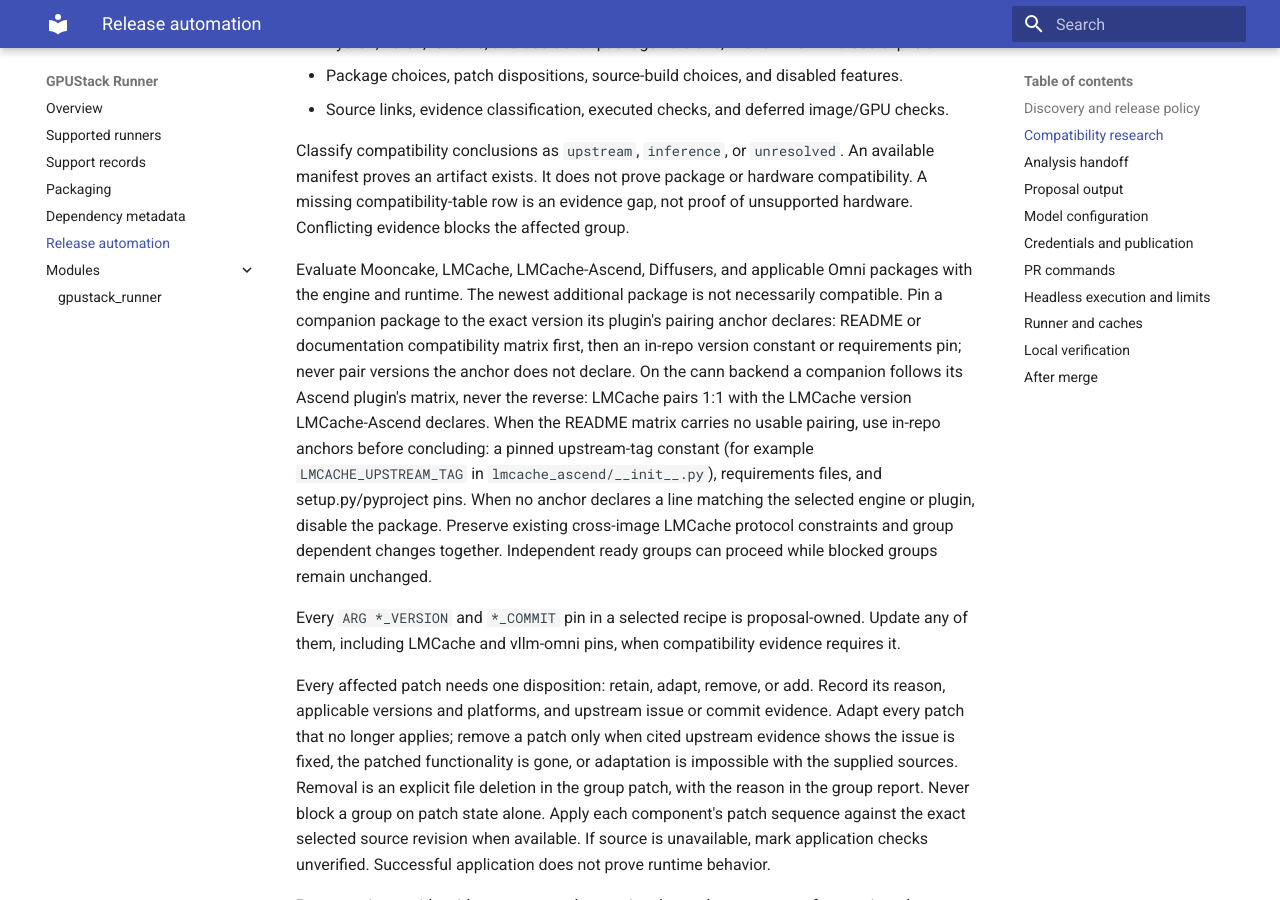
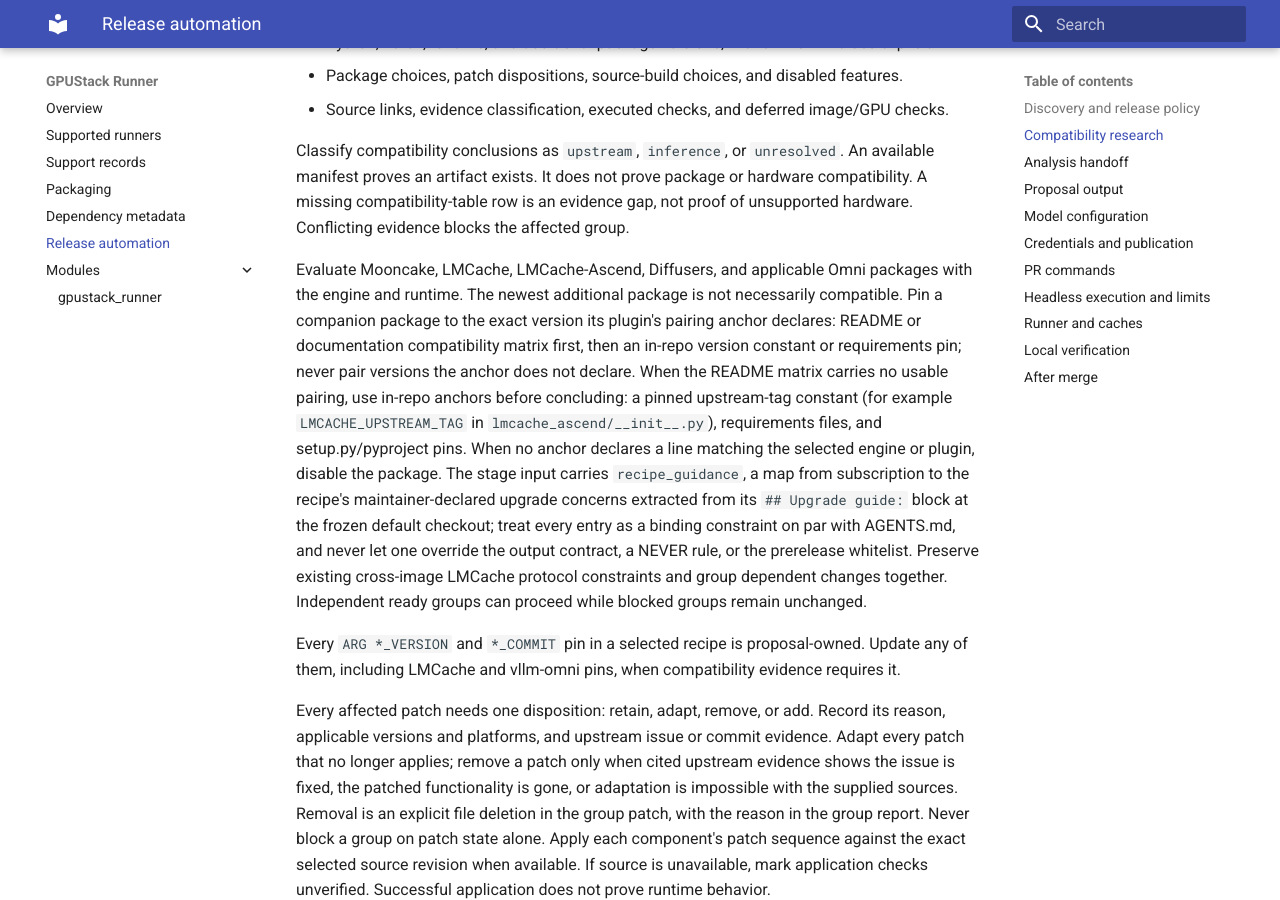
Before and after one commit to gpustack/runner, an MkDocs documentation site: the page built from docs/release-automation.md, in a window 1280 px wide and 900 px high, scrolled down 2517 px. Built offline with MkDocs 1.6.1 and Material for MkDocs 9.7.7, drawn with Linux system fonts in a browser that asks for light colours.

Commit message:
feat(auto_sync): generalize recipe guidance rule in prompts
- analysis/proposal prompts: one general bullet on the recipe_guidance
  payload key, binding on par with AGENTS.md, never overriding the
  output contract, NEVER rules, or the prerelease whitelist
- drop the cann-specific pairing clauses from both prompts, SKILL.md,
  and the release guide; the pairing concern now lives in the owning
  recipe header (pack/cann/Dockerfile.vllm upgrade guide)
- contract keyword count unchanged (12)

Task 2 of recipe-guidance-injection.

Signed-off-by: thxCode <thxcode0824@gmail.com>

```diff
--- a/docs/release-automation.md
+++ b/docs/release-automation.md
@@ -91,7 +91,8 @@
 
 Evaluate Mooncake, LMCache, LMCache-Ascend, Diffusers, and applicable Omni packages with the engine and runtime.
 The newest additional package is not necessarily compatible.
-Pin a companion package to the exact version its plugin's pairing anchor declares: README or documentation compatibility matrix first, then an in-repo version constant or requirements pin; never pair versions the anchor does not declare. On the cann backend a companion follows its Ascend plugin's matrix, never the reverse: LMCache pairs 1:1 with the LMCache version LMCache-Ascend declares. When the README matrix carries no usable pairing, use in-repo anchors before concluding: a pinned upstream-tag constant (for example `LMCACHE_UPSTREAM_TAG` in `lmcache_ascend/__init__.py`), requirements files, and setup.py/pyproject pins. When no anchor declares a line matching the selected engine or plugin, disable the package.
+Pin a companion package to the exact version its plugin's pairing anchor declares: README or documentation compatibility matrix first, then an in-repo version constant or requirements pin; never pair versions the anchor does not declare. When the README matrix carries no usable pairing, use in-repo anchors before concluding: a pinned upstream-tag constant (for example `LMCACHE_UPSTREAM_TAG` in `lmcache_ascend/__init__.py`), requirements files, and setup.py/pyproject pins. When no anchor declares a line matching the selected engine or plugin, disable the package.
+The stage input carries `recipe_guidance`, a map from subscription to the recipe's maintainer-declared upgrade concerns extracted from its `## Upgrade guide:` block at the frozen default checkout; treat every entry as a binding constraint on par with AGENTS.md, and never let one override the output contract, a NEVER rule, or the prerelease whitelist.
 Preserve existing cross-image LMCache protocol constraints and group dependent changes together.
 Independent ready groups can proceed while blocked groups remain unchanged.
 
```
Also changed, not shown: .agents/skills/runner-release-sync/SKILL.md (+2 -1 lines), specs/2026-10-12-recipe-guidance-injection.md (+1 -1 lines), tools/auto_sync/prompts/analysis.md (+2 -1 lines), tools/auto_sync/prompts/proposal.md (+2 -1 lines), 1 other file.
